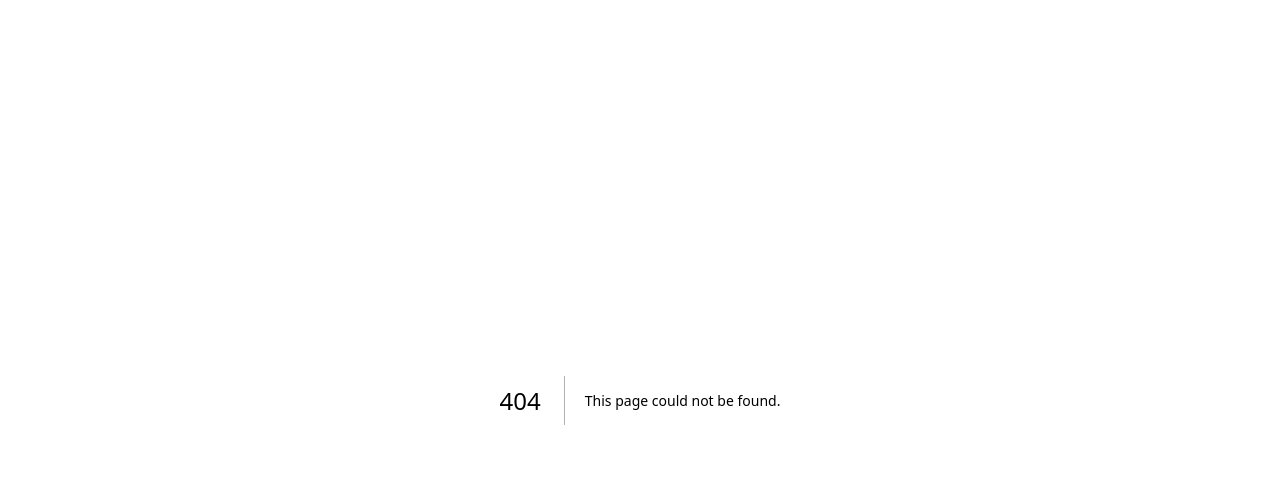
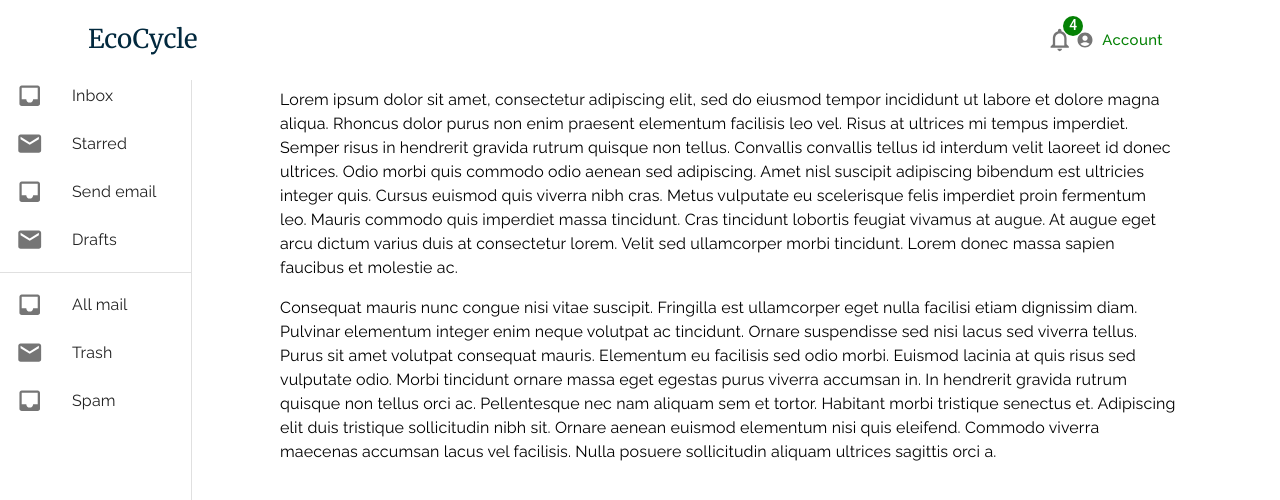
Before and after one commit to Oluwatobi-beebittech/EcoCycle, a Next.js app: page /dashboard in a window 1280 px wide. Before the commit this address had no page. Shown: the top 500 px of the page. Built offline with nearby package versions, Linux system fonts and the light colour scheme.

Commit message:
chore: added dashboard layout

```diff
--- /dev/null
+++ b/components/Layouts/InternalLayout.tsx
@@ -0,0 +1,47 @@
+import { Box, Toolbar, Typography } from '@mui/material';
+import * as React from 'react';
+
+import { InternalTopNavigationBar, InternalSideBarNavigation } from '@Components';
+
+type Props = {
+    children: React.ReactElement;
+}
+export const InternalLayout: React.FC<Props> = ({ children }): JSX.Element => {
+
+	return <>
+		<InternalTopNavigationBar/>
+		<Box sx={{ width: '100vw' }}>
+			<InternalSideBarNavigation/>
+			<Box component="main" sx={{ flexGrow: 1, p: 3, width: '70%', marginLeft: '20%' }}>
+				<Toolbar />
+				<Typography paragraph>
+          Lorem ipsum dolor sit amet, consectetur adipiscing elit, sed do eiusmod
+          tempor incididunt ut labore et dolore magna aliqua. Rhoncus dolor purus non
+          enim praesent elementum facilisis leo vel. Risus at ultrices mi tempus
+          imperdiet. Semper risus in hendrerit gravida rutrum quisque non tellus.
+          Convallis convallis tellus id interdum velit laoreet id donec ultrices.
+          Odio morbi quis commodo odio aenean sed adipiscing. Amet nisl suscipit
+          adipiscing bibendum est ultricies integer quis. Cursus euismod quis viverra
+          nibh cras. Metus vulputate eu scelerisque felis imperdiet proin fermentum
+          leo. Mauris commodo quis imperdiet massa tincidunt. Cras tincidunt lobortis
+          feugiat vivamus at augue. At augue eget arcu dictum varius duis at
+          consectetur lorem. Velit sed ullamcorper morbi tincidunt. Lorem donec massa
+          sapien faucibus et molestie ac.
+				</Typography>
+				<Typography paragraph>
+          Consequat mauris nunc congue nisi vitae suscipit. Fringilla est ullamcorper
+          eget nulla facilisi etiam dignissim diam. Pulvinar elementum integer enim
+          neque volutpat ac tincidunt. Ornare suspendisse sed nisi lacus sed viverra
+          tellus. Purus sit amet volutpat consequat mauris. Elementum eu facilisis
+          sed odio morbi. Euismod lacinia at quis risus sed vulputate odio. Morbi
+          tincidunt ornare massa eget egestas purus viverra accumsan in. In hendrerit
+          gravida rutrum quisque non tellus orci ac. Pellentesque nec nam aliquam sem
+          et tortor. Habitant morbi tristique senectus et. Adipiscing elit duis
+          tristique sollicitudin nibh sit. Ornare aenean euismod elementum nisi quis
+          eleifend. Commodo viverra maecenas accumsan lacus vel facilisis. Nulla
+          posuere sollicitudin aliquam ultrices sagittis orci a.
+				</Typography>
+			</Box>
+		</Box>
+	</>;
+};
--- a/components/Layouts/index.ts
+++ b/components/Layouts/index.ts
@@ -1 +1,2 @@
 export * from './PublicLayout';
+export * from './InternalLayout';
--- /dev/null
+++ b/components/Navigation/InternalSideBarNavigation.tsx
@@ -0,0 +1,43 @@
+import { Inbox, Mail } from '@mui/icons-material';
+import { Box, Divider, Drawer, List, ListItem, ListItemButton, ListItemIcon, ListItemText, Toolbar } from '@mui/material';
+import * as React from 'react';
+
+export const InternalSideBarNavigation = () => {
+	return <Drawer
+		variant="permanent"
+		sx={{
+			width: '15%',
+			flexShrink: 0,
+			[`& .MuiDrawer-paper`]: { width: '15%', boxSizing: 'border-box' },
+		}}
+	>
+		<Toolbar />
+		<Box sx={{ overflow: 'auto', }}>
+			<List>
+				{[ 'Inbox', 'Starred', 'Send email', 'Drafts' ].map((text, index) =>
+					<ListItem key={text} disablePadding>
+						<ListItemButton>
+							<ListItemIcon>
+								{index % 2 === 0 ? <Inbox /> : <Mail />}
+							</ListItemIcon>
+							<ListItemText primary={text} />
+						</ListItemButton>
+					</ListItem>
+				)}
+			</List>
+			<Divider />
+			<List>
+				{[ 'All mail', 'Trash', 'Spam' ].map((text, index) =>
+					<ListItem key={text} disablePadding>
+						<ListItemButton>
+							<ListItemIcon>
+								{index % 2 === 0 ? <Inbox /> : <Mail />}
+							</ListItemIcon>
+							<ListItemText primary={text} />
+						</ListItemButton>
+					</ListItem>
+				)}
+			</List>
+		</Box>
+	</Drawer>;
+};
--- /dev/null
+++ b/components/Navigation/InternalTopNavigationBar.tsx
@@ -0,0 +1,56 @@
+import { AccountCircle, NotificationsNone } from '@mui/icons-material';
+import { AppBar, Typography } from '@mui/material';
+import Badge from '@mui/material/Badge';
+import Container from '@mui/material/Container';
+import Toolbar from '@mui/material/Toolbar';
+import useScrollTrigger from '@mui/material/useScrollTrigger';
+import Link from 'next/link';
+import * as React from 'react';
+
+import { Button } from '@Components';
+
+import { MuiLink } from '../Link';
+
+type Props = {
+    children: React.ReactElement;
+};
+const ElevationScroll: React.FC<Props> = ({ children }): JSX.Element => {
+	const trigger = useScrollTrigger({
+		disableHysteresis: true,
+		threshold: 0,
+	});
+
+	return React.cloneElement(children, {
+		elevation: trigger ? 4 : 0,
+	});
+};
+
+export const InternalTopNavigationBar: React.FC = (): JSX.Element => {
+
+	return <ElevationScroll>
+		<AppBar sx={{ zIndex: '5000' }}>
+			<Container fixed>
+				<Toolbar>
+					<Typography variant="h2">
+                        EcoCycle
+					</Typography>
+					<Toolbar sx={{ width:'100%', justifyContent: 'flex-end', }} className='nav-links'>
+						<MuiLink className="nav-links__link--desktop">
+							<Link href="/#how-it-works">
+								<Badge badgeContent={4} color="primary">
+									<NotificationsNone color="action" />
+								</Badge>
+							</Link>
+						</MuiLink>
+						<MuiLink className="nav-links__link--desktop">
+							<Button size="small" startIcon={<AccountCircle color="action" fontSize='large'/>} sx={{ textTransform: 'none' }}>
+								Account
+							</Button>
+						</MuiLink>
+					</Toolbar>
+				</Toolbar>
+			</Container>
+		</AppBar>
+	</ElevationScroll>;
+
+};
--- a/components/Navigation/index.ts
+++ b/components/Navigation/index.ts
@@ -1 +1,3 @@
 export * from './PublicNavigationBar';
+export * from './InternalTopNavigationBar';
+export * from './InternalSideBarNavigation';
--- a/components/Pages/Login/Login.tsx
+++ b/components/Pages/Login/Login.tsx
@@ -1,6 +1,7 @@
 import { ArrowForward } from '@mui/icons-material';
 import { LoadingButton } from '@mui/lab';
 import { Box, Typography, FormControl, TextField } from '@mui/material';
+import { useRouter } from 'next/router';
 import * as React from 'react';
 import { useForm } from 'react-hook-form';
 
@@ -9,12 +10,12 @@ import { FormStatusAlert } from '@Components';
 import { LoginUserDto } from '@Dto';
 import { useFormSubmit } from '@Hooks';
 import { setAccessToken } from '@Utilities';
-
 type LoginInputs = LoginUserDto;
 
 export const Login: React.FC = (): JSX.Element => {
 	const { register, handleSubmit, formState: { errors } } = useForm<LoginInputs>();
 	const { isLoading, hasSuccess, successMessage, hasError, errorMessage, update } = useFormSubmit();
+	const router = useRouter();
 
 	return <Box sx={
 		{ width: '100%',
@@ -78,6 +79,7 @@ export const Login: React.FC = (): JSX.Element => {
 
 						update({ isLoading: false, hasError: false, hasSuccess: true, successMessage: 'Login successful' });
 						setAccessToken(loginDetails.access_token);
+						router.push('/dashboard');
 						return loginDetails;
 					})}
 				>
--- a/components/index.ts
+++ b/components/index.ts
@@ -3,3 +3,4 @@ export * from './FormStatusAlert';
 export * from './Link';
 export * from './Pages';
 export * from './Layouts';
+export * from './Navigation';
--- /dev/null
+++ b/pages/dashboard.tsx
@@ -0,0 +1,17 @@
+import * as React from 'react';
+
+import { Login as AppLogin, InternalLayout } from '@Components';
+
+export default function Dashboard() {
+	return (
+		<AppLogin/>
+	);
+}
+
+Dashboard.getLayout = function getLayout(page: React.ReactElement) {
+	return (
+		<InternalLayout>
+			{page}
+		</InternalLayout>
+	);
+};
--- a/styles/scss/navlinks.scss
+++ b/styles/scss/navlinks.scss
@@ -5,6 +5,11 @@ $navLinkMargin: 3.3125rem;
         &:not(:first-child):not(:last-child){
             margin-left: $navLinkMargin;
             margin-right: $navLinkMargin;
+        }
+
+        &--desktop {
+            margin-left: calc($navLinkMargin/2);
+            margin-right: calc($navLinkMargin/2);
         }
 
         a {
--- a/styles/scss/root.scss
+++ b/styles/scss/root.scss
@@ -15,3 +15,7 @@
     --green-500: #048104;
 
 }
+
+body{
+    margin: 0;
+}
```
Also changed, not shown: components/Pages/Dashboard/Overview/index.ts (added), components/Pages/Dashboard/index.ts (added).
